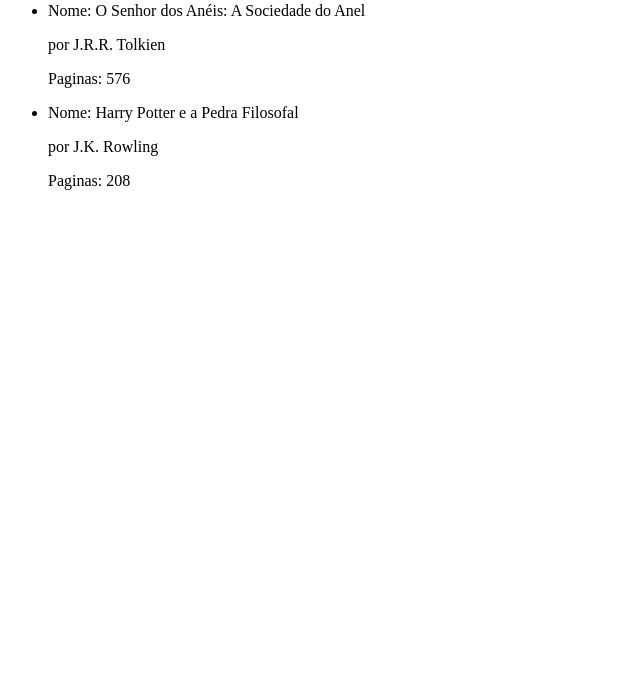
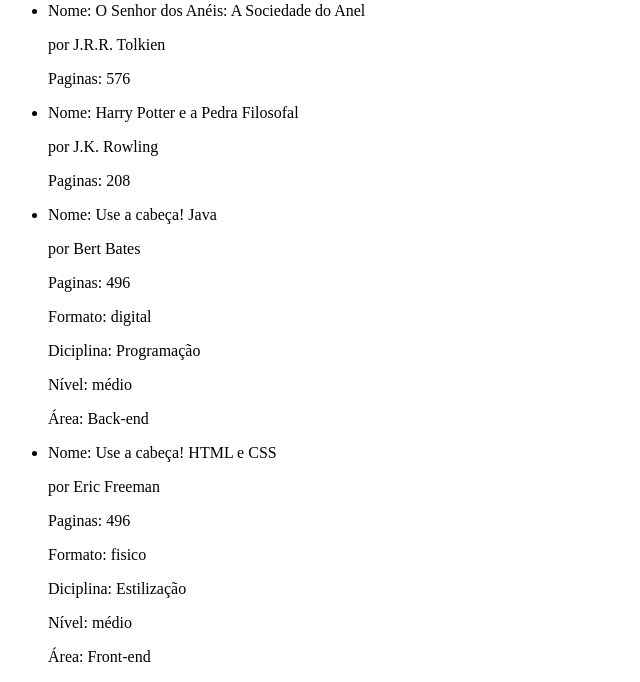
Before and after one commit to PhoenixFoxz/php-poo-exercicios, a PHP site: page / in a window 1280 px wide. Shown: the part 147-829 px from the top of the page, without its empty margins (0-640 px from the left). Before the commit the page ends 337 px from the top, so only its background shows below. Run offline with PHP 8.4, Linux system fonts and the light colour scheme.

Commit message:
Exercício 2

```diff
--- a/index.php
+++ b/index.php
@@ -1,7 +1,37 @@
 <?php
-require_once "src/Livro.php";
-$livro1 = new Livro;
-$livro2 = new Livro;
+
+require_once "src/Tecnico.php";
+require_once "src/Didatico.php";
+require_once "src/Programacao.php";
+
+$livro3 = new Tecnico;
+$livro4 = new Tecnico;
+
+$programacao1 = new Programacao;
+$programacao2 = new Programacao;
+
+$didatico1 = new Didatico;
+$didatico2 = new Didatico;
+
+$livro3->setTitulo("Use a cabeça! Java");
+$livro3->setAutor("por Bert Bates");
+$livro3->setPaginas(496);
+$livro3->setFormato(["digital"]);
+$didatico1->setDisciplina("Programação");
+$didatico1->setNivel(["médio"]);
+$programacao1->setArea("Back-end");
+
+$livro4->setTitulo("Use a cabeça! HTML e CSS");
+$livro4->setAutor("por Eric Freeman");
+$livro4->setPaginas(496);
+$livro4->setFormato(["fisico"]);
+$didatico2->setNivel(["médio"]);
+$didatico2->setDisciplina("Estilização");
+$programacao2->setArea("Front-end");
+
+// exercício 1
+$livro1 = new Tecnico;
+$livro2 = new Tecnico;
 
 $livro1->setTitulo("O Senhor dos Anéis: A Sociedade do Anel");
 $livro1->setAutor("por J.R.R. Tolkien");
@@ -33,6 +63,36 @@ $livro2->setPaginas(208);
             <p><?=$livro2->getAutor()?></p>
             <p>Paginas: <?=$livro2->getPaginas()?></p>
         </li>
+        <li>
+            <p>Nome: <?=$livro3->getTitulo()?> </p>
+            <p><?=$livro3->getAutor()?></p>
+            <p>Paginas: <?=$livro3->getPaginas()?></p>
+            <p>Formato: <?=$livro3->getFormato()?></p>
+            <p>Diciplina: <?=$didatico1->getDisciplina()?></p>
+            <!-- <p>Nivel: < ?=$didatico1->getNivel()[1]? ></p> -->
+            <p>Nível:
+            <?php
+            foreach($didatico1->getNivel() as $nivel){
+                echo $nivel."";
+            }
+            ?></p>
+            <p>Área: <?=$programacao1->getArea()?></p>
+        </li>
+        <li>
+            <p>Nome: <?=$livro4->getTitulo()?> </p>
+            <p><?=$livro4->getAutor()?></p>
+            <p>Paginas: <?=$livro4->getPaginas()?></p>
+            <p>Formato: <?=$livro4->getFormato()?></p>
+            <p>Diciplina: <?=$didatico2->getDisciplina()?></p>
+            <!-- <p>Nivel: < ?=$didatico2->getNivel()[1]? ></p> -->
+            <p>Nível:
+            <?php
+            foreach($didatico2->getNivel() as $nivel){
+                echo $nivel."";
+            }
+            ?></p>
+            <p>Área: <?=$programacao2->getArea()?></p>
+        </li>
     </ul>
 </body>
 </html>
--- /dev/null
+++ b/src/Didatico.php
@@ -0,0 +1,23 @@
+<?php
+require_once "Tecnico.php";
+
+class Didatico extends Tecnico {
+    private string $disciplina;
+    private array $nivel = ["básico", "médio", "superior"];
+
+    public function getDisciplina(): string {
+        return $this->disciplina;
+    }
+
+    public function setDisciplina(string $disciplina): void {
+        $this->disciplina = $disciplina;
+    }
+
+    public function getNivel(): array {
+        return $this->nivel;
+    }
+
+    public function setNivel(array $nivel): void {
+        $this->nivel = $nivel;
+    }
+}
--- a/src/Livro.php
+++ b/src/Livro.php
@@ -1,5 +1,5 @@
 <?php
-class Livro {
+abstract class Livro {
     private string $titulo;
     private string $autor;
     private int $paginas = 0;
--- /dev/null
+++ b/src/Programacao.php
@@ -0,0 +1,14 @@
+<?php
+require_once "Tecnico.php";
+
+class Programacao extends Tecnico {
+    private string $area;
+
+    public function getArea(): string {
+        return $this->area;
+    }
+
+    public function setArea(string $area): void {
+        $this->area = $area;
+    }
+}
--- a/src/Tecnico.php
+++ b/src/Tecnico.php
@@ -8,9 +8,14 @@ class Tecnico extends Livro {
         $this->formato = $formato;
     }
 
-    public function getFormato(): array
+    // public function getFormato(): array  Formato array
+    // {
+    //     return $this->formato;
+    // }
+
+    public function getFormato(): string
     {
-        return $this->formato;
+        return implode("," ,$this->formato);
     }
 }
 ?>
```
